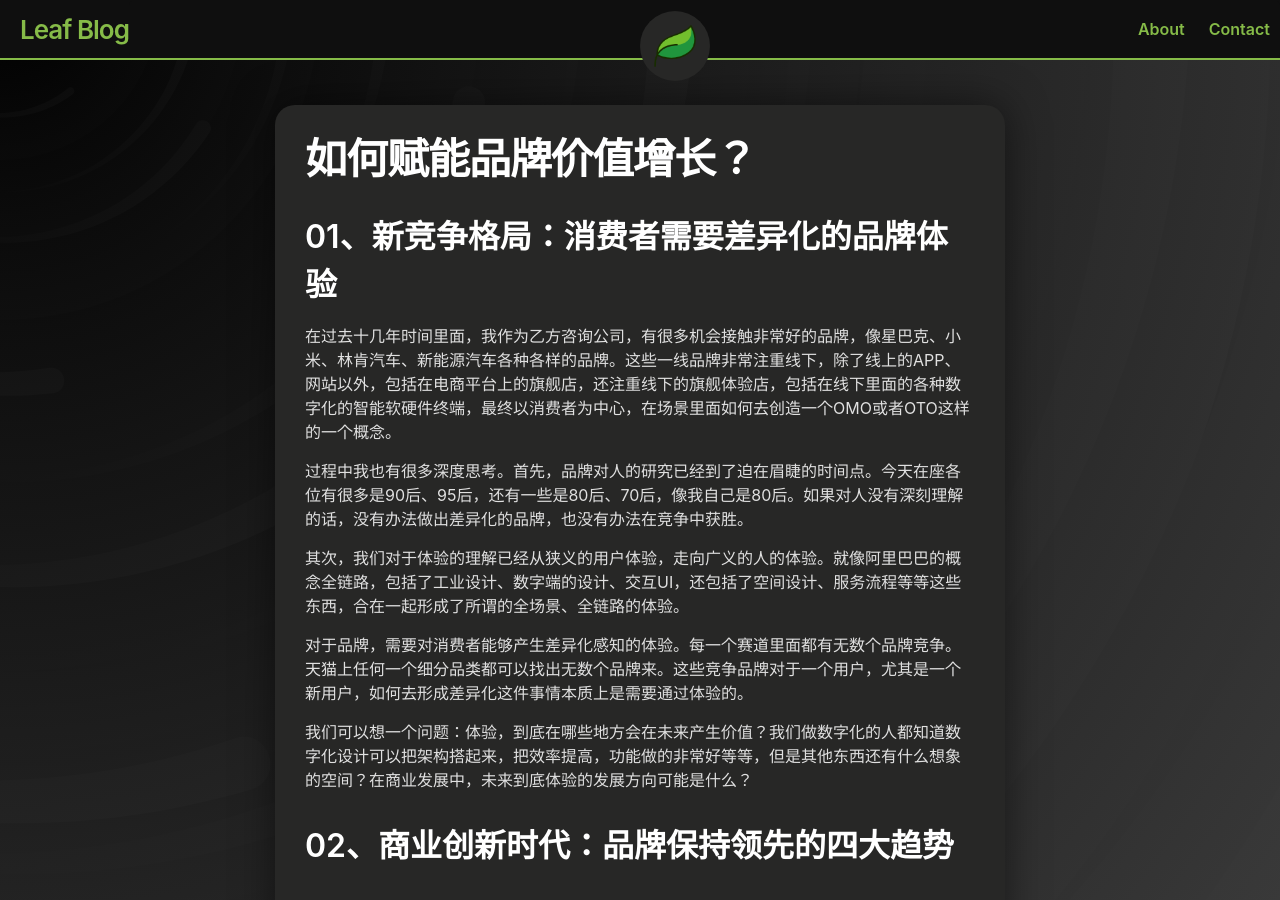
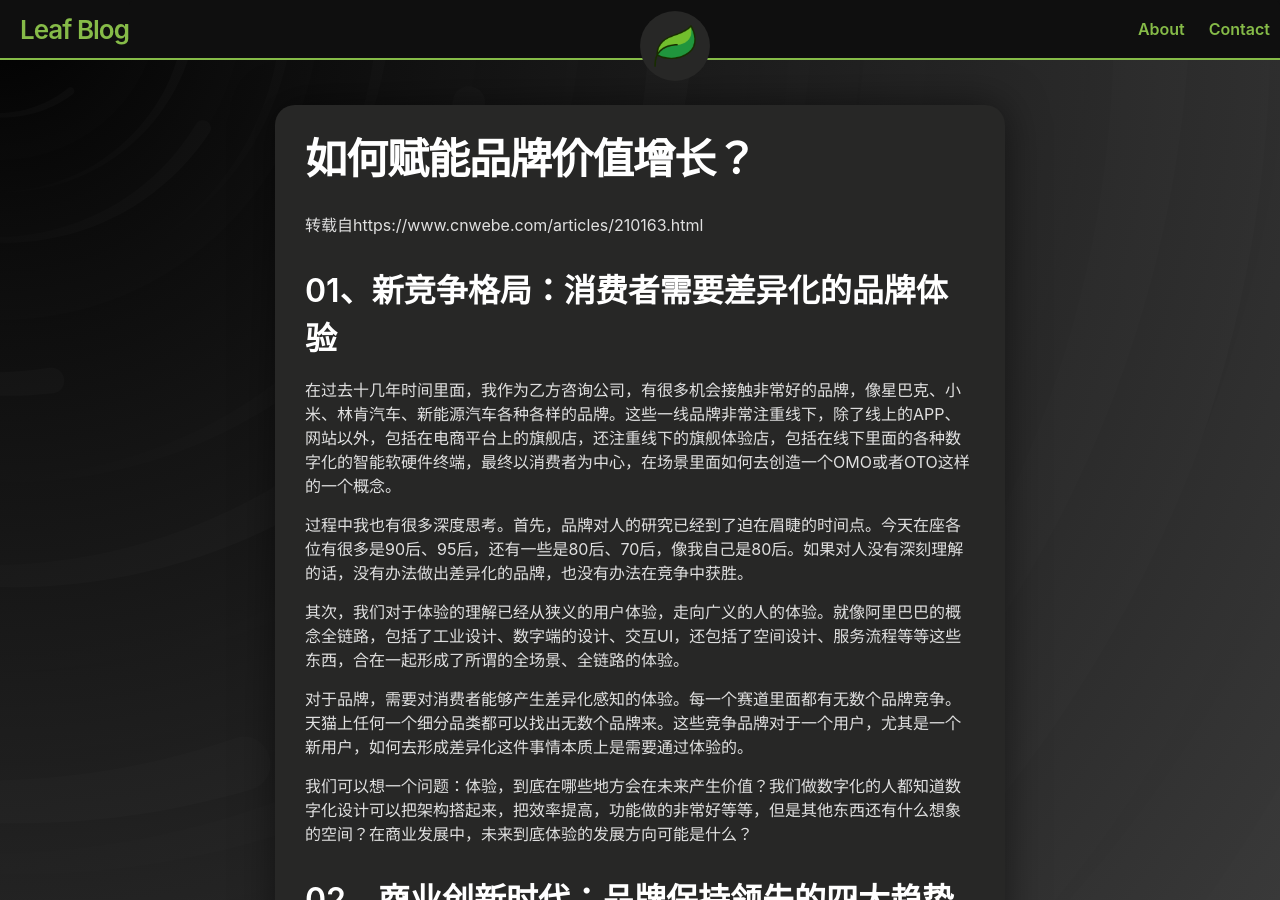
Before and after one commit to LeafBrightDay/LeafBrightDay.github.io, a Jekyll site: the page built from docs/_posts/2021-5-25-如何赋能品牌价值增长？.md, in a window 1280 px wide and 900 px high. Built offline with Jekyll 4.4.1, drawn with Linux system fonts in a browser that asks for light colours; our own code applies the rules of GitHub Pages for plain Markdown files.

Commit message:
Update 2021-5-25-如何赋能品牌价值增长？.md

```diff
--- a/docs/_posts/2021-5-25-如何赋能品牌价值增长？.md
+++ b/docs/_posts/2021-5-25-如何赋能品牌价值增长？.md
@@ -1,3 +1,10 @@
+---
+layout: post
+title: 如何赋能品牌价值增长？
+---
+
+转载自https://www.cnwebe.com/articles/210163.html
+
 ## 01、新竞争格局：消费者需要差异化的品牌体验
 
 在过去十几年时间里面，我作为乙方咨询公司，有很多机会接触非常好的品牌，像星巴克、小米、林肯汽车、新能源汽车各种各样的品牌。这些一线品牌非常注重线下，除了线上的APP、网站以外，包括在电商平台上的旗舰店，还注重线下的旗舰体验店，包括在线下里面的各种数字化的智能软硬件终端，最终以消费者为中心，在场景里面如何去创造一个OMO或者OTO这样的一个概念。
```
